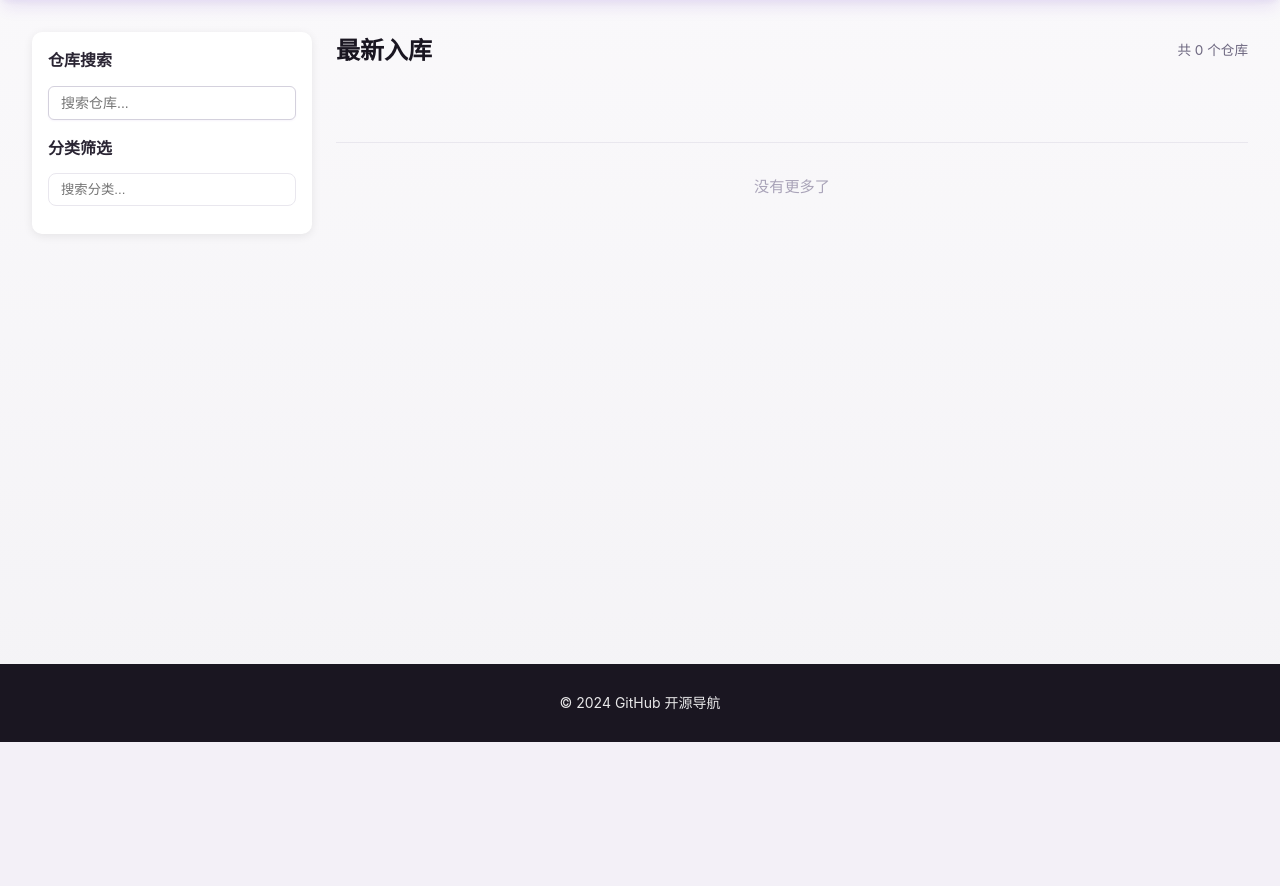
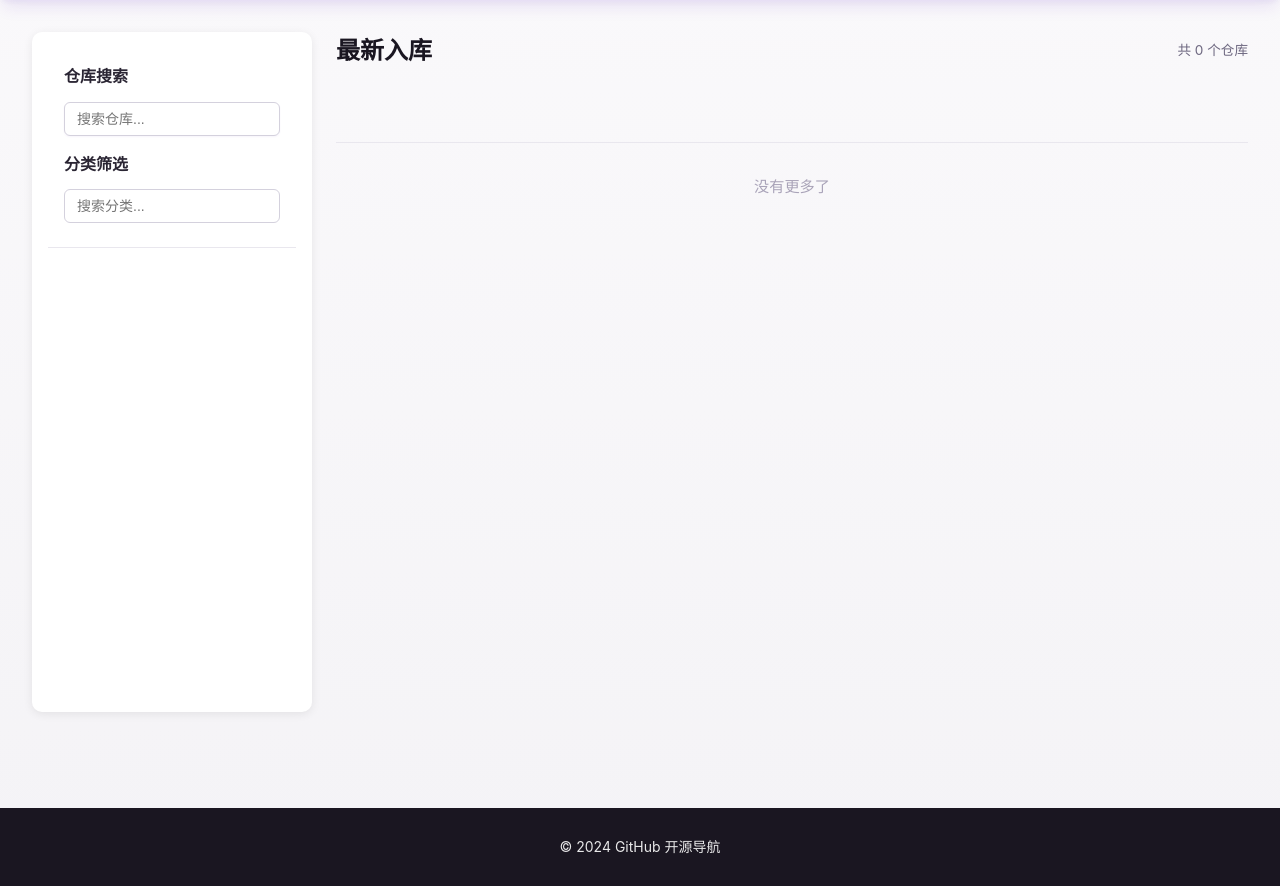
Before and after one commit to luler/hello_github_share, a FastAPI app: page / in a window 1280 px wide. Shown: the part 71-957 px from the top of the page. Before the commit the page ends 813 px from the top, so only its background shows below. Run offline with FastAPI, Linux system fonts and the light colour scheme; data that the repository does not hold is empty.

Commit message:
首页显示逻辑优化

```diff
--- a/templates/repositories.html
+++ b/templates/repositories.html
@@ -5,11 +5,16 @@
 {% block content %}
 <div class="container layout-with-sidebar">
     <aside class="left-sidebar">
-        <h3>仓库搜索</h3>
-        <div class="search-box">
-            <input type="text" id="repo-search-input" placeholder="搜索仓库..."/>
+        <div class="sidebar-search-section">
+            <h3>仓库搜索</h3>
+            <div class="search-box">
+                <input type="text" id="repo-search-input" placeholder="搜索仓库..."/>
+            </div>
+            <h3>分类筛选</h3>
+            <div class="category-search-box">
+                <input type="text" id="category-search-input" placeholder="搜索分类..."/>
+            </div>
         </div>
-        <h3>分类筛选</h3>
         <div id="category-tree" data-selected-id="{{ selected_category or '' }}"></div>
     </aside>
     <div class="content-area">
@@ -41,10 +46,43 @@
         background: white;
         border-radius: 10px;
         box-shadow: 0 2px 10px rgba(0, 0, 0, 0.08);
-        padding: 1rem;
-        height: fit-content;
+        height: calc(100vh - 120px);
+        max-height: calc(100vh - 120px);
+        display: flex;
+        flex-direction: column;
         position: sticky;
         top: 90px;
+    }
+
+    .sidebar-search-section {
+        padding: 1rem;
+        border-bottom: 1px solid var(--gray-200);
+        flex-shrink: 0;
+    }
+
+    .sidebar-search-section h3 {
+        margin-bottom: 0.75rem;
+        color: var(--gray-800);
+        font-size: 1rem;
+    }
+
+    .category-search-box {
+        margin-bottom: 0.5rem;
+    }
+
+    #category-search-input {
+        width: 100%;
+        padding: 0.5rem 0.75rem;
+        border: 1px solid var(--gray-300);
+        border-radius: 6px;
+        font-size: 0.875rem;
+        transition: border-color 0.2s, box-shadow 0.2s;
+    }
+
+    #category-search-input:focus {
+        outline: none;
+        border-color: var(--primary);
+        box-shadow: 0 0 0 3px rgba(59, 130, 246, 0.1);
     }
 
     .left-sidebar h3 {
@@ -72,9 +110,40 @@
         box-shadow: 0 0 0 3px rgba(59, 130, 246, 0.1);
     }
 
+    #category-tree {
+        flex: 1;
+        overflow-y: auto;
+        overflow-x: hidden;
+        padding: 0.5rem 0;
+    }
+
+    /* 自定义滚动条样式 - 更细的滚动条 */
+    #category-tree::-webkit-scrollbar {
+        width: 3px;
+    }
+
+    #category-tree::-webkit-scrollbar-track {
+        background: transparent;
+    }
+
+    #category-tree::-webkit-scrollbar-thumb {
+        background: var(--gray-300);
+        border-radius: 1.5px;
+    }
+
+    #category-tree::-webkit-scrollbar-thumb:hover {
+        background: var(--gray-400);
+    }
+
+    /* 滚动条紧贴右边框 */
+    #category-tree {
+        padding-right: 0.25rem;
+    }
+
     .category-tree {
         list-style: none;
-        padding-left: 0.25rem;
+        padding-left: 0.75rem;
+        padding-right: 0.5rem;
     }
 
     .category-tree .tree-item {
@@ -179,7 +248,6 @@
         border-radius: 6px;
     }
 
-    /* Mobile responsive */
     @media (max-width: 992px) {
         .layout-with-sidebar {
             grid-template-columns: 1fr;
@@ -188,8 +256,22 @@
         .left-sidebar {
             position: static;
             margin-bottom: 1rem;
+            height: auto;
+            max-height: none;
+            flex-direction: column;
+        }
+
+        .sidebar-search-section {
+            padding: 0.875rem;
+        }
+
+        #category-tree {
+            max-height: none;
+            overflow-y: visible;
+            padding: 0.5rem 0;
         }
     }
+
 
     @media (max-width: 768px) {
         .left-sidebar {
@@ -225,6 +307,6 @@
 {% endblock %}
 
 {% block extra_js %}
-<script src="/static/js/category_tree.js?v=1"></script>
-<script src="/static/js/repository_manager.js?v=2"></script>
+<script src="/static/js/category_tree.js?v=11"></script>
+<script src="/static/js/repository_manager.js?v=8"></script>
 {% endblock %}
```
Also changed, not shown: static/js/category_tree.js (+95 -10 lines), static/js/repository_manager.js (+46 -9 lines).
